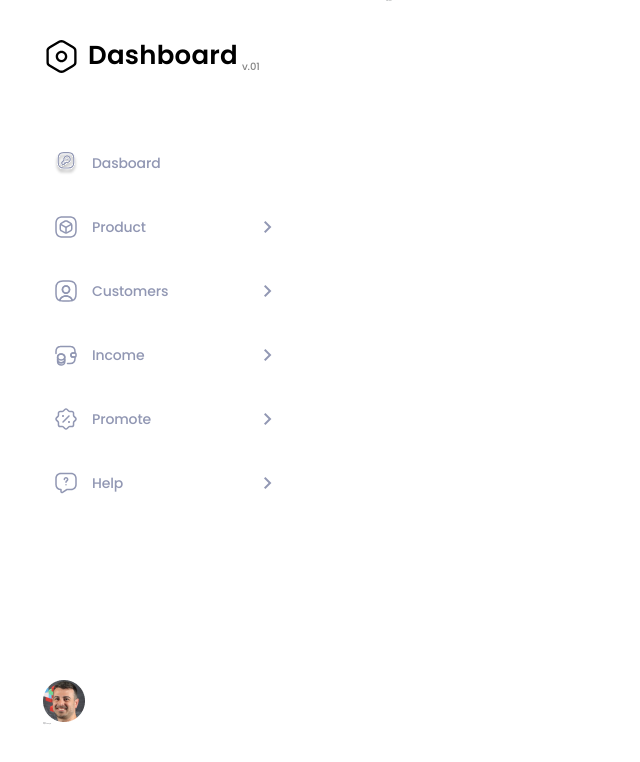
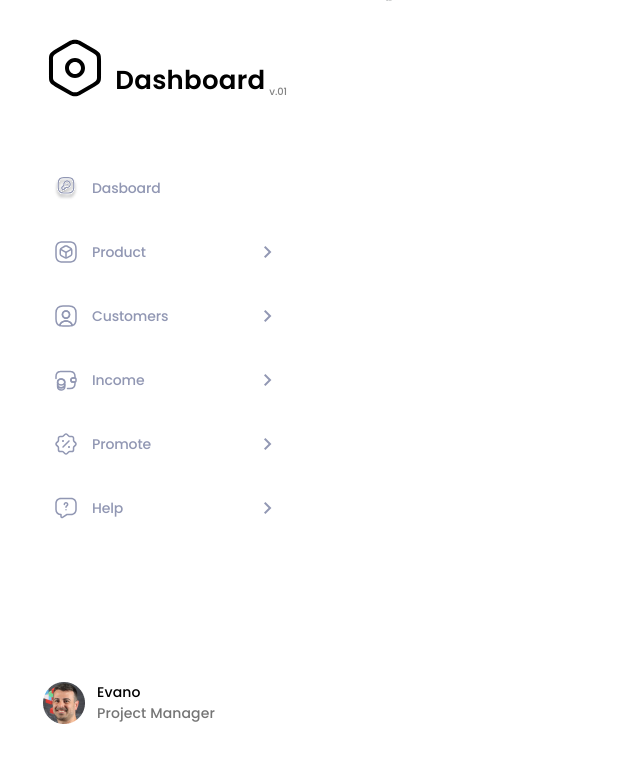
Before and after one commit to analebyodkina/dasboard-example, a plain HTML site: page build/index.html in a window 1280 px wide. Shown: the whole page, without its empty margins (0-640 px from the left). Drawn offline with nearby package versions, Linux system fonts and the light colour scheme.

Commit message:
firstly sidebar done

```diff
--- a/src/scss/base/_base.scss
+++ b/src/scss/base/_base.scss
@@ -15,3 +15,8 @@ body {
 	grid-template-columns: minmax(100px,300px) 1fr;
 	column-gap: 71px;
 }
+img {
+	width: 100%;
+	height: auto;
+	object-fit: cover;
+}
--- a/src/scss/base/_vars.scss
+++ b/src/scss/base/_vars.scss
@@ -6,6 +6,7 @@ $color-white: #fff;
 $color-text: #292D32;
 $color-grey: #B5B7C0;
 $color-grey-light: #eee;
+$color-grey-dark: #757575;
 $color-blue: #5932EA;
 $color-version: #838383;
 $sidebar-items: #9197B3;
--- a/src/scss/blocks/_sidebar.scss
+++ b/src/scss/blocks/_sidebar.scss
@@ -22,6 +22,11 @@
       color: #838383;
       letter-spacing: -0.1px;
     }
+  }
+  &__list {
+    display: flex;
+    flex-direction: column;
+    gap: 18px;
   }
   .item {
     display: flex;
@@ -48,7 +53,7 @@
       svg {
         width: 24px;
         height: 24px;
-        transition: $transition
+        transition: $transition;
       }
     }
 
@@ -69,24 +74,26 @@
       transition: $transition;
     }
   }
-
-  &__list {
-    display: flex;
-    flex-direction: column;
-    gap: 18px;
-  }
   .footer {
     margin-top: auto;
+    display: flex;
+    align-items: center;
+    gap: 12px;
     &__img {
+      max-width: 42px;
     }
 
     &__info {
     }
 
     &__title {
+      @include text($ff, 14rem, inherit, 500, $color-black);
+      letter-spacing: 0.14px;
     }
 
     &__text {
+      @include text($ff, 14rem, inherit, 500, $color-grey-dark);
+      letter-spacing: 0.12px;
     }
   }
 }
```
Also changed, not shown: build/css/main.css.
